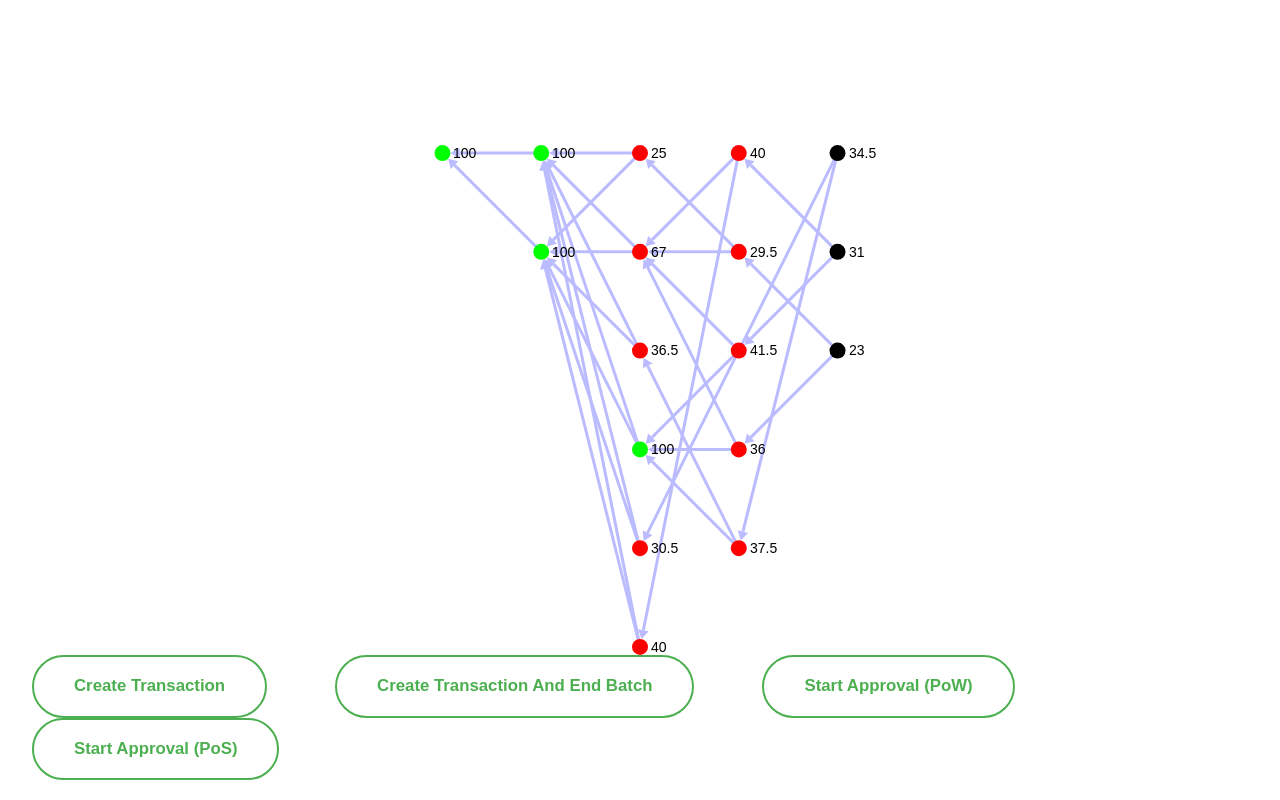
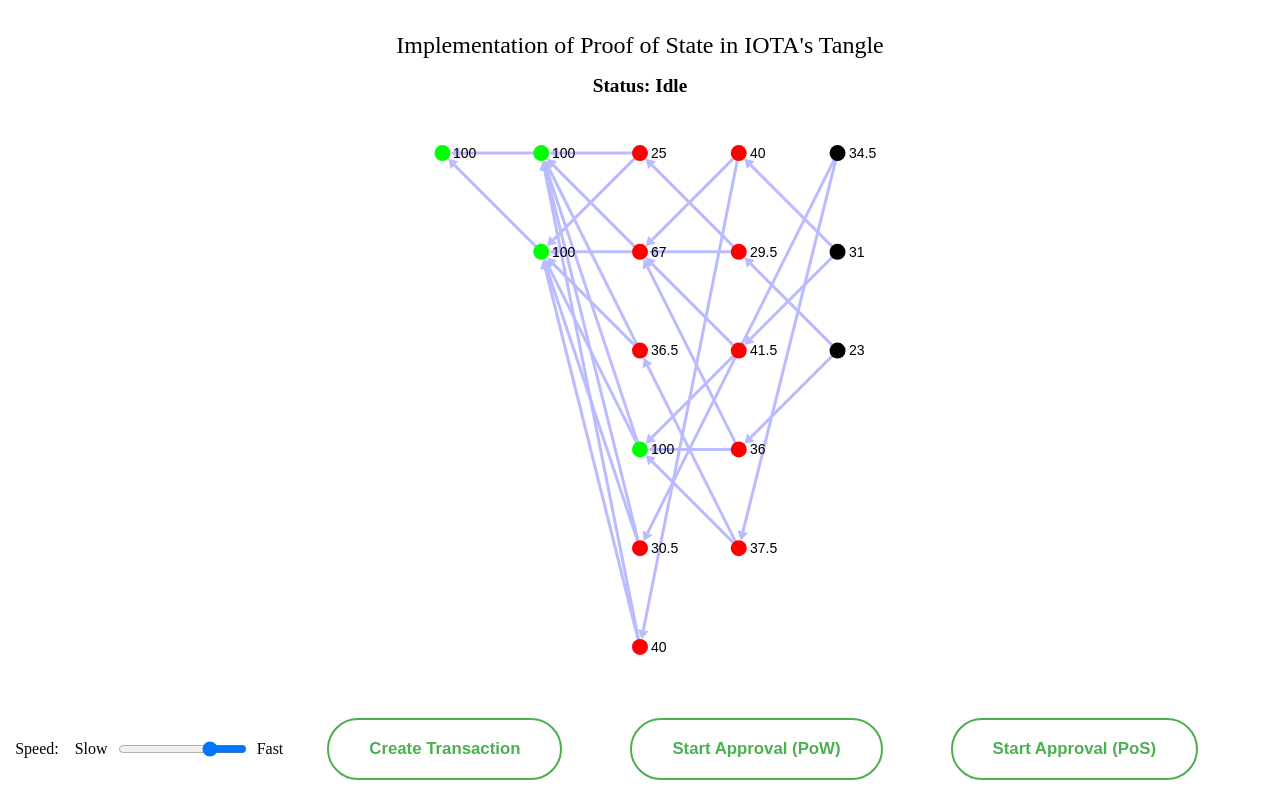
Before and after one commit to owaiswiz/pos-iota, a plain HTML site: page index.html in a window 1280 px wide. Drawn offline with Linux system fonts and the light colour scheme.

Commit message:
Add speed slider, heading and  status

```diff
--- a/index.html
+++ b/index.html
@@ -10,6 +10,9 @@
       position: absolute;
       width: 100%;
       height: 100%;
+      top: 0;
+      left: 0;
+
     }
 	#buttons {
 	  position: absolute;
@@ -38,13 +41,53 @@
 	.hidden {
 	  display: none;
 	}
+	#speed {
+	  direction: rtl;
+	}
+
+	.speed-container {
+	  display:inline-flex;
+	  align-items:center;
+	}
+	.speed-container span {
+	  margin: auto 0.5rem;
+	}
+	.heading {
+	  font-size: 1.5rem;
+	  margin-top: 2rem;
+	  text-align: center;
+	}
+	.status {
+	  font-size: 1.2rem;
+	  font-weight: bolder;
+	  margin-top: 1rem;
+	  text-align: center;
+	}
   </style>
 </head>
 <body>
+  <div class="heading">
+    Implementation of Proof of State in IOTA's Tangle
+  </div>
+  <div class="status">
+    Status: <span class="status-value">Idle</span>
+  </div>
   <div id="container"></div>
   <div id="buttons">
+      <div class="speed-container">
+	<span class="speed-label">
+	  Speed:
+	</span>
+	<span class="slow-label">
+	  Slow
+	</span>
+	<input type="range" name="speed" id="speed" min=0 value=500 max="2000"/>
+	<span class="fast-label">
+	  Fast
+	</span>
+
+      </div>
       <button class="createTransaction">Create Transaction</button>
-      <button class="createTransaction endBatch">Create Transaction And End Batch</button>
       <button class="startApproval">Start Approval (PoW)</button>
       <button class="startApprovalPOS">Start Approval (PoS)</button>
     </div>
```
Lines whose indentation alone changed are shown as unchanged.
